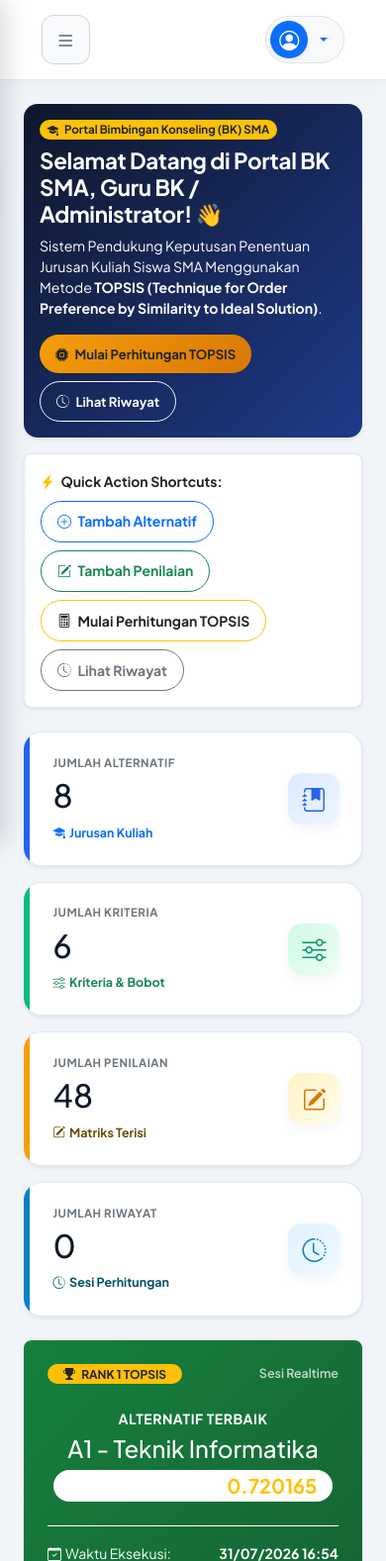
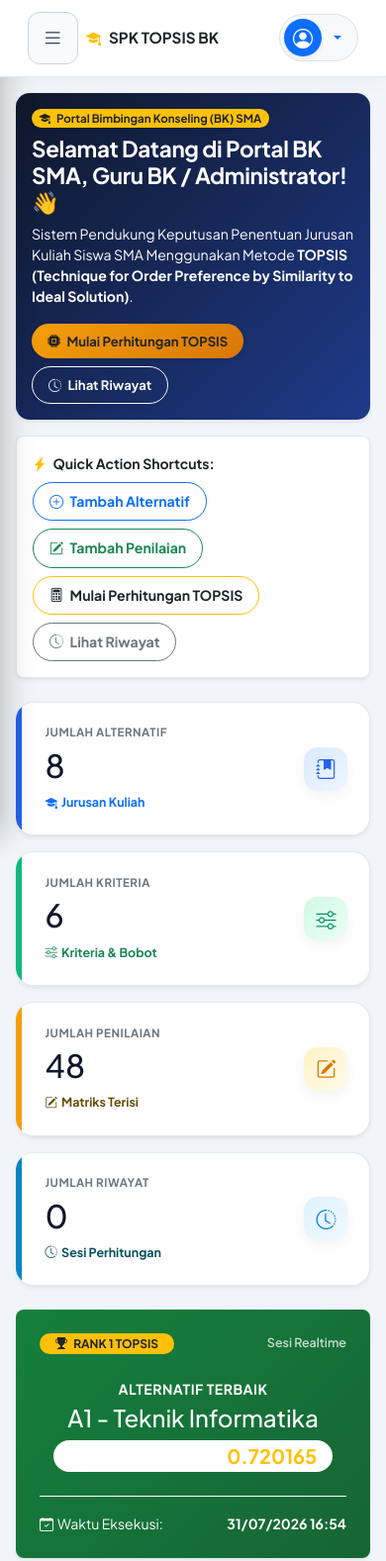
Before and after one commit to rizkiabadihasibuan/spk-topsis, a PHP site: page /index.php?page=dashboard in a window 390 px wide. Shown: the top 1577 px of the page at 99% size. Run offline with PHP 8.4, Linux system fonts and the light colour scheme; a user stored in the database is signed in; data comes from the database, SQL or seed files in the repository; data that the repository does not hold is empty; some libraries are stand-ins or nearby versions.

Commit message:
feat: optimasi tampilan responsif mobile dan interaktivitas UI

```diff
--- a/assets/css/style.css
+++ b/assets/css/style.css
@@ -432,13 +432,177 @@ body {
     border-radius: 8px;
 }
 
-/* Responsive behavior for mobile */
+/* ---------------------------------------------------
+   MOBILE BACKDROP OVERLAY & FLOATING BACK TO TOP
+--------------------------------------------------- */
+#sidebar-overlay {
+    position: fixed;
+    top: 0;
+    left: 0;
+    width: 100vw;
+    height: 100vh;
+    background: rgba(15, 23, 42, 0.65);
+    backdrop-filter: blur(4px);
+    -webkit-backdrop-filter: blur(4px);
+    z-index: 999;
+    opacity: 0;
+    visibility: hidden;
+    transition: opacity 0.3s cubic-bezier(0.4, 0, 0.2, 1), visibility 0.3s cubic-bezier(0.4, 0, 0.2, 1);
+}
+
+#sidebar-overlay.show {
+    opacity: 1;
+    visibility: visible;
+}
+
+#backToTop {
+    position: fixed;
+    bottom: 24px;
+    right: 24px;
+    width: 48px;
+    height: 48px;
+    z-index: 1050;
+    opacity: 0;
+    visibility: hidden;
+    transform: translateY(20px) scale(0.9);
+    transition: all 0.3s cubic-bezier(0.4, 0, 0.2, 1);
+    box-shadow: 0 10px 25px rgba(37, 99, 235, 0.4);
+    border: none;
+}
+
+#backToTop.show {
+    opacity: 1;
+    visibility: visible;
+    transform: translateY(0) scale(1);
+}
+
+#backToTop:hover {
+    transform: translateY(-4px) scale(1.08);
+    box-shadow: 0 14px 30px rgba(37, 99, 235, 0.5);
+}
+
+#backToTop:active {
+    transform: scale(0.95);
+}
+
+/* ---------------------------------------------------
+   TOUCH SCROLLBAR FOR TABLES ON MOBILE
+--------------------------------------------------- */
+.table-responsive {
+    border-radius: 12px;
+    overflow-x: auto;
+    -webkit-overflow-scrolling: touch;
+}
+
+.table-responsive::-webkit-scrollbar {
+    height: 6px;
+}
+
+.table-responsive::-webkit-scrollbar-track {
+    background: #f1f5f9;
+    border-radius: 4px;
+}
+
+.table-responsive::-webkit-scrollbar-thumb {
+    background: #cbd5e1;
+    border-radius: 4px;
+}
+
+.table-responsive::-webkit-scrollbar-thumb:hover {
+    background: #94a3b8;
+}
+
+/* ---------------------------------------------------
+   INTERACTIVE INPUT TOGGLE & TOUCH TARGETS
+--------------------------------------------------- */
+.input-group-text.toggle-password {
+    cursor: pointer;
+    user-select: none;
+    transition: color 0.2s ease;
+}
+
+.input-group-text.toggle-password:hover {
+    color: var(--blue-600);
+}
+
+.navbar-toggler-btn {
+    min-width: 42px;
+    min-height: 42px;
+    display: inline-flex;
+    align-items: center;
+    justify-content: center;
+}
+
+.btn:active, .card-custom:active {
+    transform: scale(0.98);
+}
+
+/* ---------------------------------------------------
+   RESPONSIVE BREAKPOINTS (MOBILE & TABLET)
+--------------------------------------------------- */
 @media (max-width: 991.98px) {
     #sidebar-wrapper {
-        margin-left: -275px;
         position: fixed;
+        top: 0;
+        left: 0;
+        height: 100vh;
+        margin-left: -285px;
+        width: 280px;
+        z-index: 1000;
+        box-shadow: 8px 0 30px rgba(0, 0, 0, 0.25);
     }
+
     #sidebar-wrapper.toggled {
         margin-left: 0;
     }
+
+    #page-content-wrapper {
+        min-width: 100vw;
+    }
+
+    main.container-fluid {
+        padding: 1rem !important;
+    }
+
+    .navbar-custom {
+        padding: 0.75rem 1rem;
+    }
 }
+
+@media (max-width: 576px) {
+    .stat-card {
+        padding: 1.1rem 1.1rem 1.1rem 1.4rem !important;
+    }
+
+    .stat-icon {
+        width: 44px;
+        height: 44px;
+        min-width: 44px;
+        font-size: 1.25rem;
+    }
+
+    .hero-banner-sma h4 {
+        font-size: 1.2rem !important;
+    }
+
+    .btn {
+        padding: 0.5rem 1rem;
+        font-size: 0.88rem;
+    }
+
+    .dataTables_wrapper .dataTables_length,
+    .dataTables_wrapper .dataTables_filter {
+        text-align: left !important;
+        margin-bottom: 0.6rem;
+    }
+
+    .dataTables_wrapper .dataTables_paginate {
+        justify-content: center !important;
+        display: flex;
+        margin-top: 0.75rem;
+    }
+
+    .modal-dialog {
+        margin: 0.5rem;
+    }
+}
--- a/assets/js/main.js
+++ b/assets/js/main.js
@@ -1,29 +1,147 @@
 /**
  * ====================================================
- * CUSTOM JAVASCRIPT & UTILITIES
+ * CUSTOM JAVASCRIPT & UTILITIES (MOBILE & INTERACTIVE)
  * Project: SPK TOPSIS Penentuan Jurusan SMA
  * ====================================================
  */
 
 document.addEventListener("DOMContentLoaded", function () {
-    // 1. Sidebar Toggle Listener
+    // ----------------------------------------------------
+    // 1. MOBILE SIDEBAR DRAWER & OVERLAY BACKDROP MANAGER
+    // ----------------------------------------------------
     const sidebarToggleBtn = document.getElementById("menu-toggle");
-    const sidebarWrapper = document.getElementById("sidebar-wrapper");
+    const sidebarCloseBtn  = document.getElementById("sidebar-close-btn");
+    const sidebarWrapper   = document.getElementById("sidebar-wrapper");
+    const sidebarOverlay   = document.getElementById("sidebar-overlay");
 
-    if (sidebarToggleBtn && sidebarWrapper) {
+    function openSidebar() {
+        if (sidebarWrapper) sidebarWrapper.classList.add("toggled");
+        if (sidebarOverlay && window.innerWidth < 992) sidebarOverlay.classList.add("show");
+    }
+
+    function closeSidebar() {
+        if (sidebarWrapper) sidebarWrapper.classList.remove("toggled");
+        if (sidebarOverlay) sidebarOverlay.classList.remove("show");
+    }
+
+    if (sidebarToggleBtn) {
         sidebarToggleBtn.addEventListener("click", function (e) {
             e.preventDefault();
-            sidebarWrapper.classList.toggle("toggled");
+            e.stopPropagation();
+            if (sidebarWrapper && sidebarWrapper.classList.contains("toggled")) {
+                closeSidebar();
+            } else {
+                openSidebar();
+            }
         });
     }
 
-    // 2. Inisialisasi Bootstrap Tooltips
+    if (sidebarCloseBtn) {
+        sidebarCloseBtn.addEventListener("click", function (e) {
+            e.preventDefault();
+            closeSidebar();
+        });
+    }
+
+    if (sidebarOverlay) {
+        sidebarOverlay.addEventListener("click", function () {
+            closeSidebar();
+        });
+    }
+
+    // Auto-close sidebar on mobile when pressing Escape key
+    document.addEventListener("keydown", function (e) {
+        if (e.key === "Escape" && sidebarWrapper && sidebarWrapper.classList.contains("toggled")) {
+            closeSidebar();
+        }
+    });
+
+    // Auto-close sidebar when clicking menu links on mobile (< 992px)
+    if (sidebarWrapper) {
+        const sidebarLinks = sidebarWrapper.querySelectorAll(".nav-link");
+        sidebarLinks.forEach(function (link) {
+            link.addEventListener("click", function () {
+                if (window.innerWidth < 992) {
+                    closeSidebar();
+                }
+            });
+        });
+    }
+
+    // Touch Swipe Left to close sidebar on mobile
+    let touchStartX = 0;
+    let touchEndX = 0;
+
+    document.addEventListener("touchstart", function (e) {
+        touchStartX = e.changedTouches[0].screenX;
+    }, { passive: true });
+
+    document.addEventListener("touchend", function (e) {
+        touchEndX = e.changedTouches[0].screenX;
+        // If swiping left while sidebar is open
+        if (touchStartX - touchEndX > 70 && sidebarWrapper && sidebarWrapper.classList.contains("toggled")) {
+            closeSidebar();
+        }
+    }, { passive: true });
+
+    // ----------------------------------------------------
+    // 2. FLOATING BACK TO TOP BUTTON MANAGER
+    // ----------------------------------------------------
+    const backToTopBtn = document.getElementById("backToTop");
+
+    if (backToTopBtn) {
+        window.addEventListener("scroll", function () {
+            if (window.scrollY > 220) {
+                backToTopBtn.classList.add("show");
+            } else {
+                backToTopBtn.classList.remove("show");
+            }
+        });
+
+        backToTopBtn.addEventListener("click", function () {
+            window.scrollTo({
+                top: 0,
+                behavior: "smooth"
+            });
+        });
+    }
+
+    // ----------------------------------------------------
+    // 3. DATATABLES DEFAULT RESPONSIVE CONFIGURATION
+    // ----------------------------------------------------
+    if (window.jQuery && $.fn.dataTable) {
+        $.extend(true, $.fn.dataTable.defaults, {
+            autoWidth: false,
+            responsive: true,
+            language: {
+                search: "Cari Data:",
+                searchPlaceholder: "Ketik kata kunci...",
+                lengthMenu: "Tampilkan _MENU_ entri",
+                info: "Menampilkan _START_ sampai _END_ dari _TOTAL_ data",
+                infoEmpty: "Menampilkan 0 data",
+                infoFiltered: "(disaring dari _MAX_ total data)",
+                zeroRecords: "Tidak ada data yang ditemukan",
+                paginate: {
+                    first: "Awal",
+                    last: "Akhir",
+                    next: '<i class="bi bi-chevron-right"></i>',
+                    previous: '<i class="bi bi-chevron-left"></i>'
+                }
+            }
+        });
+    }
+
+    // ----------------------------------------------------
+    // 4. BOOTSTRAP TOOLTIPS INITIALIZATION
+    // ----------------------------------------------------
     const tooltipTriggerList = [].slice.call(document.querySelectorAll('[data-bs-toggle="tooltip"]'));
     tooltipTriggerList.map(function (tooltipTriggerEl) {
         return new bootstrap.Tooltip(tooltipTriggerEl);
     });
 
-    // 3. Helper Konfirmasi SweetAlert2 Hapus Data
+    // ----------------------------------------------------
+    // 5. HELPER SWEETALERT2 CONFIRMATION DELETE
+    // ----------------------------------------------------
     window.confirmDelete = function (url, message = "Data yang dihapus tidak dapat dikembalikan!") {
         Swal.fire({
             title: "Apakah Anda Yakin?",
@@ -40,4 +158,23 @@ document.addEventListener("DOMContentLoaded", function () {
             }
         });
     };
+
+    // ----------------------------------------------------
+    // 6. HELPER PASSWORD VISIBILITY TOGGLE (FOR MOBILE FORMS)
+    // ----------------------------------------------------
+    window.togglePasswordVisibility = function (inputId, iconId) {
+        const input = document.getElementById(inputId);
+        const icon  = document.getElementById(iconId);
+        if (input && icon) {
+            if (input.type === "password") {
+                input.type = "text";
+                icon.classList.remove("bi-eye-fill", "bi-eye");
+                icon.classList.add("bi-eye-slash-fill");
+            } else {
+                input.type = "password";
+                icon.classList.remove("bi-eye-slash-fill");
+                icon.classList.add("bi-eye-fill");
+            }
+        }
+    };
 });
--- a/includes/footer.php
+++ b/includes/footer.php
@@ -14,6 +14,11 @@
         </footer>
     </div> <!-- End Page Content Wrapper -->
 </div> <!-- End #wrapper -->
+
+<!-- Floating Back to Top Button for Mobile & Desktop -->
+<button id="backToTop" class="btn btn-primary rounded-circle shadow-lg d-flex align-items-center justify-content-center" aria-label="Kembali ke Atas" title="Kembali ke atas">
+    <i class="bi bi-arrow-up-short fs-3"></i>
+</button>
 
 <!-- jQuery 3.7.1 -->
 <script src="https://code.jquery.com/jquery-3.7.1.min.js"></script>
--- a/includes/header.php
+++ b/includes/header.php
@@ -34,4 +34,7 @@
     <link rel="stylesheet" href="<?= BASE_URL; ?>assets/css/style.css">
 </head>
 <body>
+    <!-- Mobile Sidebar Backdrop Overlay -->
+    <div id="sidebar-overlay"></div>
+
     <div class="d-flex" id="wrapper">
--- a/includes/navbar.php
+++ b/includes/navbar.php
@@ -9,14 +9,22 @@ $currentUserNama = $_SESSION['nama'] ?? 'Guru BK / Admin';
 $currentUserRole = $_SESSION['role'] ?? 'admin';
 ?>
 <!-- Top Navigation Bar -->
-<nav class="navbar navbar-expand-lg navbar-custom w-100">
+<nav class="navbar navbar-expand-lg navbar-custom w-100 sticky-top">
     <div class="container-fluid">
         <!-- Sidebar Toggle Button & Brand Title -->
         <div class="d-flex align-items-center">
-            <button class="navbar-toggler-btn me-3" id="menu-toggle" type="button" title="Toggle Navigasi">
-                <i class="bi bi-list fs-5"></i>
+            <button class="navbar-toggler-btn me-2 me-md-3" id="menu-toggle" type="button" aria-label="Toggle Navigasi Menu" title="Toggle Navigasi">
+                <i class="bi bi-list fs-4"></i>
             </button>
 
+            <!-- Mobile Brand Title (Visible on Mobile) -->
+            <div class="d-flex d-md-none align-items-center">
+                <h6 class="fw-bold mb-0 text-dark d-flex align-items-center gap-1" style="font-size: 0.95rem;">
+                    <i class="bi bi-mortarboard-fill text-warning me-1"></i> SPK TOPSIS BK
+                </h6>
+            </div>
+
+            <!-- Desktop Brand Title -->
             <div class="d-none d-md-flex align-items-center">
                 <div class="me-3 p-2 bg-primary-subtle rounded-3 text-primary">
                     <i class="bi bi-building-fill fs-5"></i>
--- a/includes/sidebar.php
+++ b/includes/sidebar.php
@@ -10,7 +10,8 @@ $currentPage = $page ?? 'dashboard';
 <!-- Sidebar Wrapper -->
 <div id="sidebar-wrapper">
     <!-- Brand / Logo Header SMA -->
-    <div class="sidebar-heading d-flex align-items-center">
+    <div class="sidebar-heading d-flex align-items-center justify-content-between">
+        <div class="d-flex align-items-center">
             <div class="brand-logo me-3 shadow-sm">
                 <i class="bi bi-mortarboard-fill"></i>
             </div>
@@ -18,6 +19,11 @@ $currentPage = $page ?? 'dashboard';
                 <h6 class="fw-bold text-white mb-0" style="letter-spacing: 0.3px; font-size: 0.95rem;">BK SMA TOPSIS</h6>
                 <span class="badge bg-warning text-dark fw-bold px-2 py-0" style="font-size: 0.65rem;">Penentuan Jurusan Kuliah</span>
             </div>
+        </div>
+        <!-- Close button for mobile -->
+        <button id="sidebar-close-btn" class="btn text-white-50 p-1 d-lg-none border-0" aria-label="Tutup Menu">
+            <i class="bi bi-x-lg fs-5"></i>
+        </button>
     </div>
 
     <!-- Navigation Menu List -->
```
Also changed, not shown: login.php (+19 -0 lines). Lines whose indentation alone changed are shown as unchanged.
